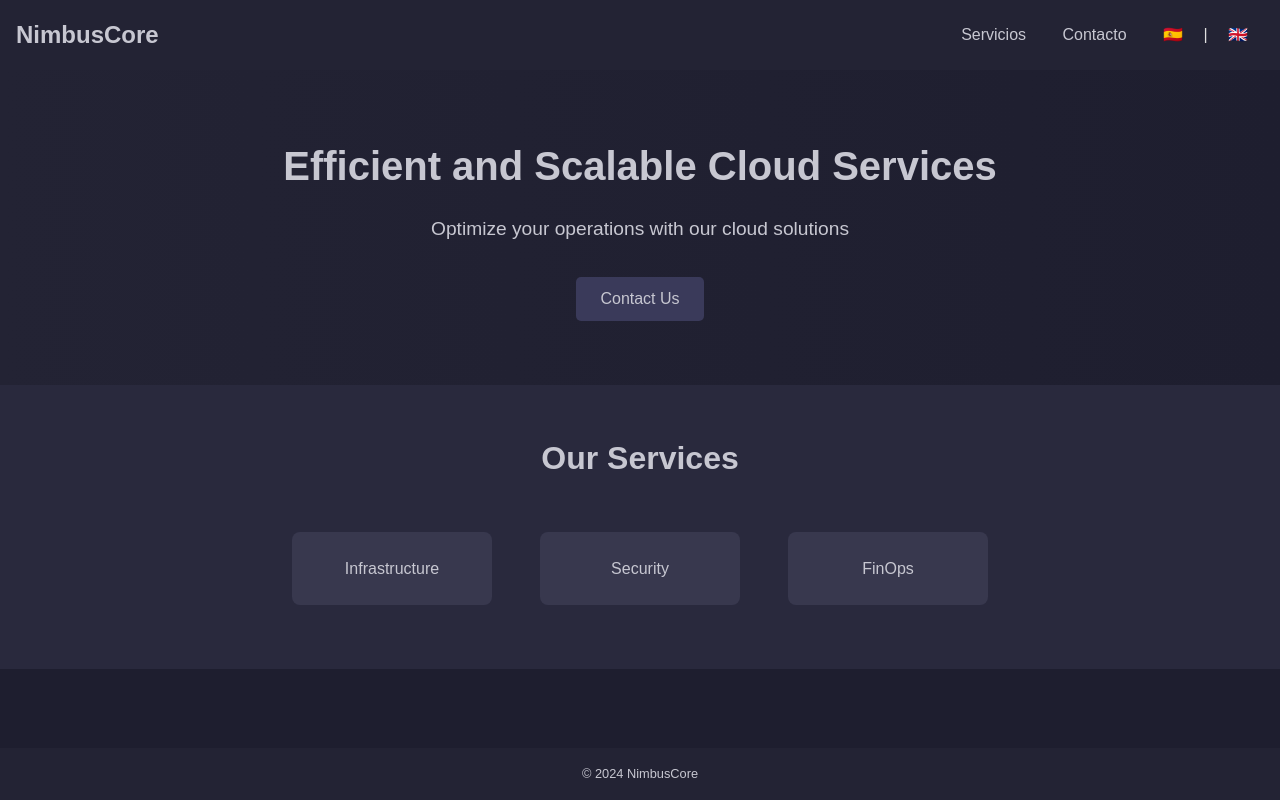
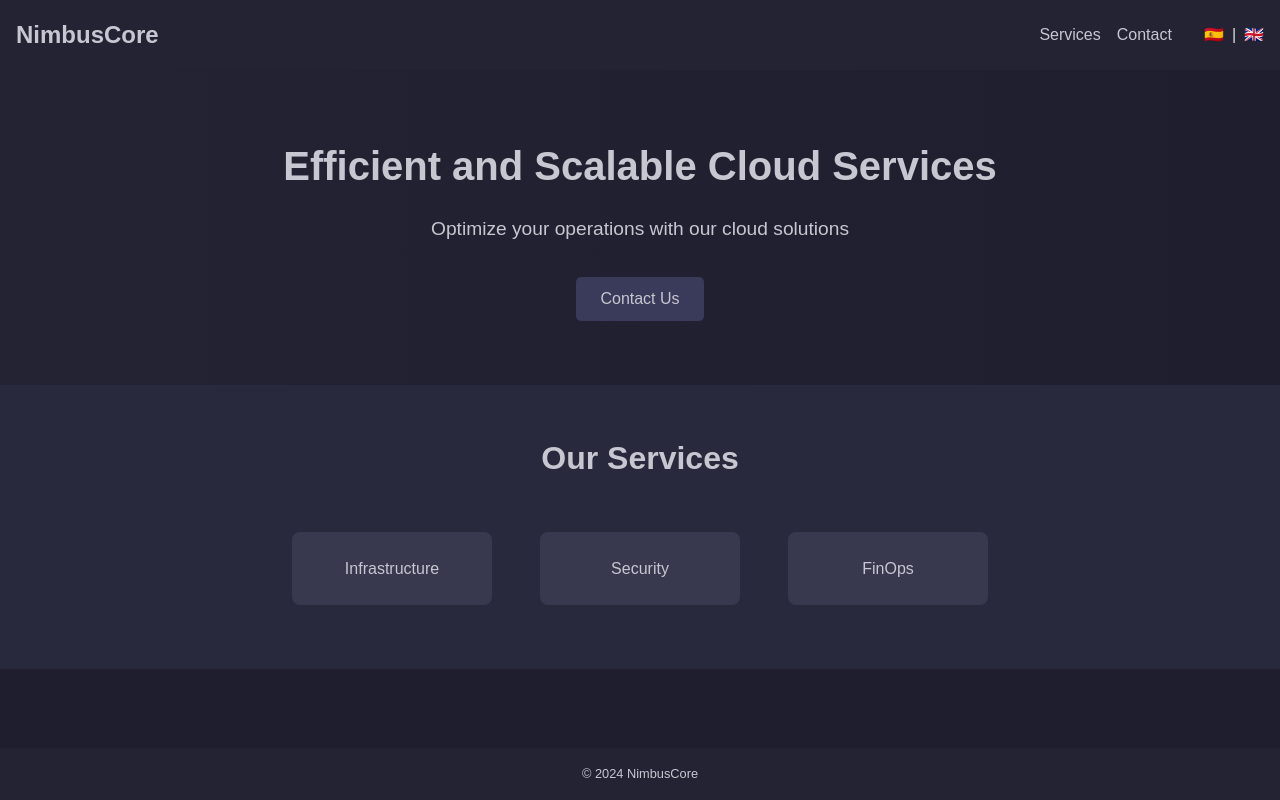
Before and after one commit to nimbuscore/landing, a plain HTML site: page index.html in a window 1280 px wide. Drawn offline with Linux system fonts and the light colour scheme.

Commit message:
defini bien el lenguaje

```diff
--- a/index.html
+++ b/index.html
@@ -10,8 +10,10 @@
     <header>
         <h1>NimbusCore</h1>
         <nav>
-            <a href="#servicios">Servicios</a>
-            <a href="#contacto">Contacto</a>
+            <a href="#servicios" class="lang es">Servicios</a>
+            <a href="#servicios" class="lang en" style="display:none;">Services</a>
+            <a href="#contacto" class="lang es">Contacto</a>
+            <a href="#contacto" class="lang en" style="display:none;">Contact</a>
             <span id="language-switch">
                 <a href="#" onclick="setLanguage('es')">🇪🇸</a> |
                 <a href="#" onclick="setLanguage('en')">🇬🇧</a>
@@ -58,9 +60,16 @@
             document.querySelectorAll(`.lang.${language}`).forEach(el => el.style.display = 'block');
         }
 
-        // Configuración de idioma predeterminado a inglés al cargar la página
+        // Detectar el idioma según la URL al cargar la página
         document.addEventListener("DOMContentLoaded", function() {
-            setLanguage('en');
+            const path = window.location.pathname;
+            if (path.includes('/espanol')) {
+                setLanguage('es');
+            } else if (path.includes('/english')) {
+                setLanguage('en');
+            } else {
+                setLanguage('en'); // idioma predeterminado
+            }
         });
     </script>
 </body>
--- a/styles.css
+++ b/styles.css
@@ -5,7 +5,7 @@
 }
 
 html, body {
-    height: 100%; /* Para usar todo el espacio de la pantalla */
+    height: 100%;
 }
 
 body {
@@ -30,8 +30,13 @@ header h1 {
     color: #c7c7d1;
 }
 
+nav {
+    display: flex;
+    align-items: center;
+    gap: 1rem;
+}
+
 nav a {
-    margin: 0 1rem;
     text-decoration: none;
     color: #c7c7d1;
     transition: color 0.3s;
@@ -39,6 +44,13 @@ nav a {
 
 nav a:hover {
     color: #9ea7b8;
+}
+
+#language-switch {
+    margin-left: 1rem;
+    display: flex;
+    align-items: center;
+    gap: 0.5rem;
 }
 
 .hero {
@@ -114,12 +126,11 @@ nav a:hover {
     background: #50506d;
 }
 
-/* Footer "pegajoso" al fondo de la pantalla */
 footer {
     text-align: center;
     padding: 1rem;
     background: #232334;
     color: #c7c7d1;
     font-size: 0.8rem;
-    margin-top: auto; /* Empuja el footer hacia el fondo */
+    margin-top: auto;
 }
```
